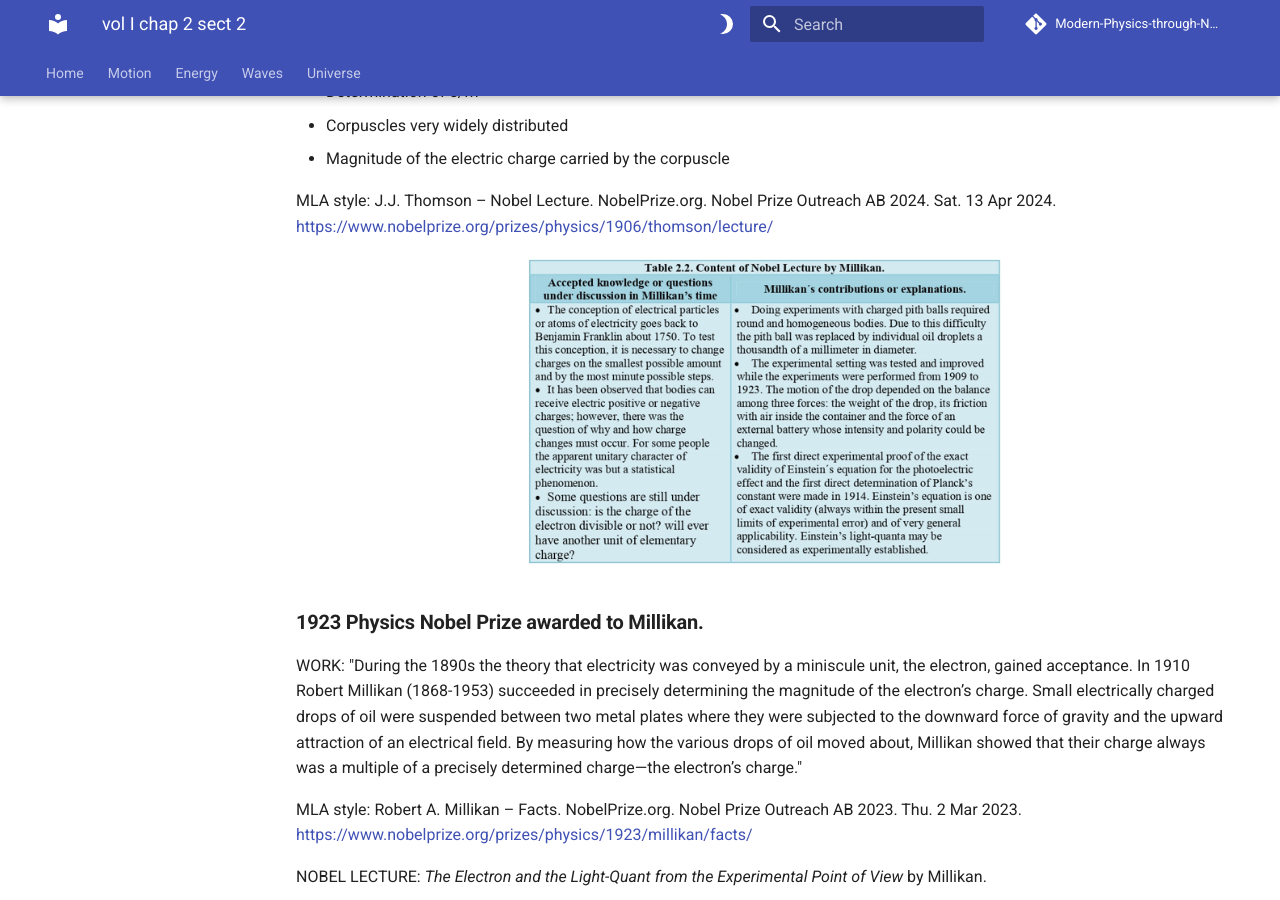
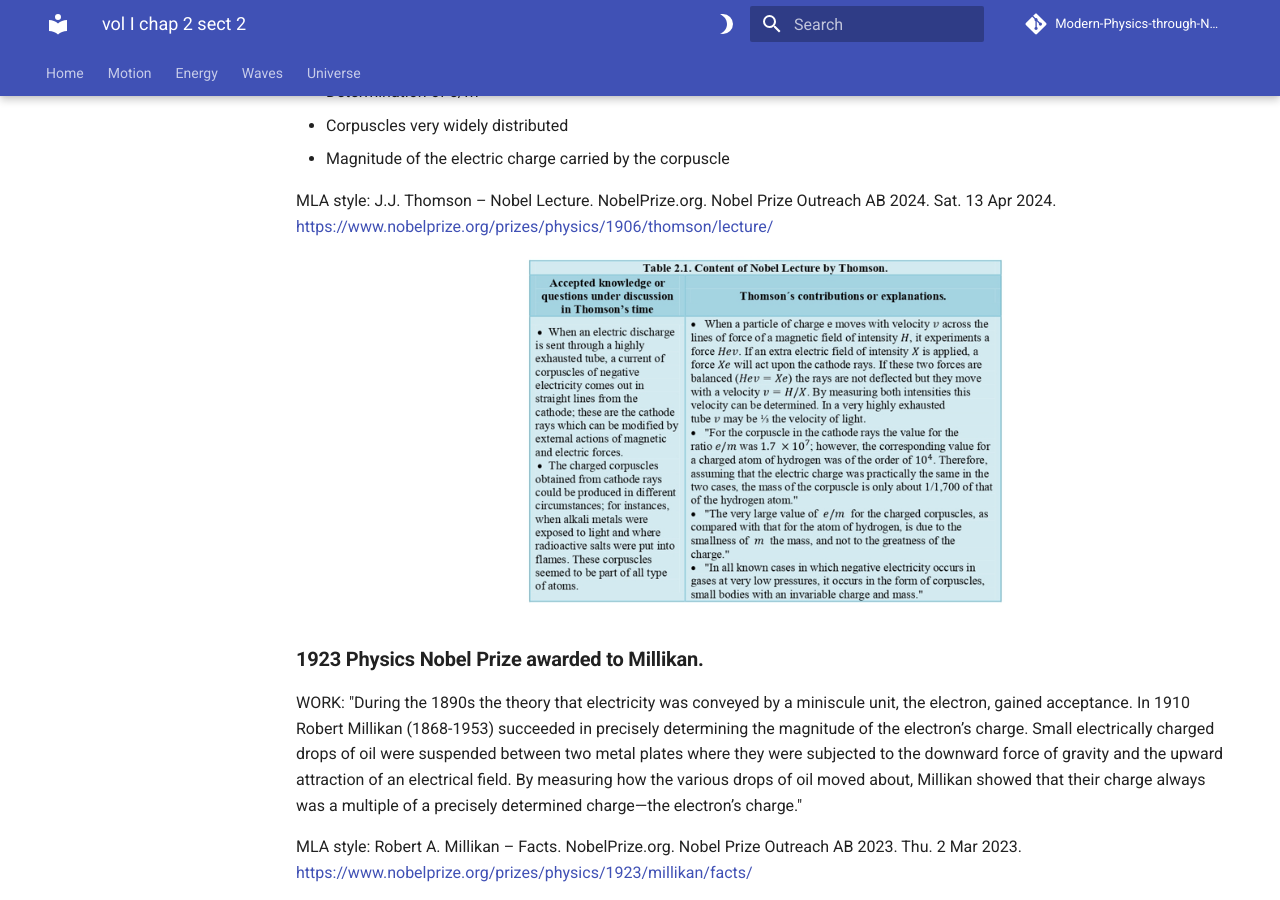
Before and after one commit to modphysnobel/modphysnobel.github.io, an MkDocs documentation site: the page built from docs/vol-I/vol-I-chap-2-sect-2.md, in a window 1280 px wide and 900 px high, scrolled down 884 px. Built offline with MkDocs 1.6.1 and Material for MkDocs 9.7.7, drawn with Linux system fonts in a browser that asks for light colours; some web fonts are replaced; comment, search, counter and statistics services are not loaded.

Commit message:
Update vol-I-chap-2-sect-2.md

```diff
--- a/docs/vol-I/vol-I-chap-2-sect-2.md
+++ b/docs/vol-I/vol-I-chap-2-sect-2.md
@@ -25,7 +25,7 @@
 MLA style: J.J. Thomson – Nobel Lecture. NobelPrize.org. Nobel Prize Outreach AB 2024. Sat. 13 Apr 2024. https://www.nobelprize.org/prizes/physics/1906/thomson/lecture/
 
 <p align="center" width="100%">
-    <img width="480" src="https://github.com/modphysnobel/modphysnobel.github.io/blob/main/docs/vol-I/figs/tabla%202.2.PNG?raw=true">
+    <img width="480" src="https://github.com/modphysnobel/modphysnobel.github.io/blob/main/docs/vol-I/figs/Tabla%201.2.png?raw=true">
 </p>
 
 ### **1923 Physics Nobel Prize awarded to Millikan.**
@@ -39,7 +39,7 @@
 MLA style: Robert A. Millikan – Nobel Lecture. NobelPrize.org. Nobel Prize Outreach AB 2023. Thu. 2 Mar 2023. <https://www.nobelprize.org/prizes/physics/1923/millikan/lecture/>
 
 <p align="center" width="100%">
-    <img width="480" src="https://github.com/modphysnobel/modphysnobel.github.io/blob/main/docs/vol-I/figs/Tabla%202.3.PNG?raw=true">
+    <img width="480" src="https://github.com/modphysnobel/modphysnobel.github.io/blob/main/docs/vol-I/figs/tabla%202.2.PNG?raw=true">
 </p>
 
 ### **1925 Physics Nobel Prize awarded to Franck.**
@@ -53,7 +53,7 @@
 MLA style: James Franck – Nobel Lecture. NobelPrize.org. Nobel Prize Outreach AB 2023. Fri. 3 Mar 2023. <https://www.nobelprize.org/prizes/physics/1925/franck/lecture/>
 
 <p align="center" width="100%">
-    <img width="480" src="https://github.com/modphysnobel/modphysnobel.github.io/blob/main/docs/vol-I/figs/Tabla%202.4.PNG?raw=true">
+    <img width="480" src="https://github.com/modphysnobel/modphysnobel.github.io/blob/main/docs/vol-I/figs/Tabla%202.3.PNG?raw=true">
 </p>
 
 ### **1925 Physics Nobel Prize awarded to Hertz.**
@@ -67,7 +67,7 @@
 MLA style: Gustav Hertz – Nobel Lecture. NobelPrize.org. Nobel Prize Outreach AB 2023. Thu. 2 Mar 2023. <https://www.nobelprize.org/prizes/physics/1925/hertz/lecture/>
 
 <p align="center" width="100%">
-    <img width="480" src="https://github.com/modphysnobel/modphysnobel.github.io/blob/main/docs/vol-I/figs/Tabla%202.5.PNG?raw=true">
+    <img width="480" src="https://github.com/modphysnobel/modphysnobel.github.io/blob/main/docs/vol-I/figs/Tabla%202.4.PNG?raw=true">
 </p>
 
 ### **1927 Physics Nobel Prize awarded to Compton.**
@@ -85,7 +85,7 @@
 MLA style: Arthur H. Compton – Nobel Lecture. NobelPrize.org. Nobel Prize Outreach AB 2023. Thu. 2 Mar 2023. <https://www.nobelprize.org/prizes/physics/1927/compton/lecture/>
 
 <p align="center" width="100%">
-    <img width="480" src="https://github.com/modphysnobel/modphysnobel.github.io/blob/main/docs/vol-I/figs/Tabla%202.6.PNG?raw=true">
+    <img width="480" src="https://github.com/modphysnobel/modphysnobel.github.io/blob/main/docs/vol-I/figs/Tabla%202.5.PNG?raw=true">
 </p>
 
 ***
```
